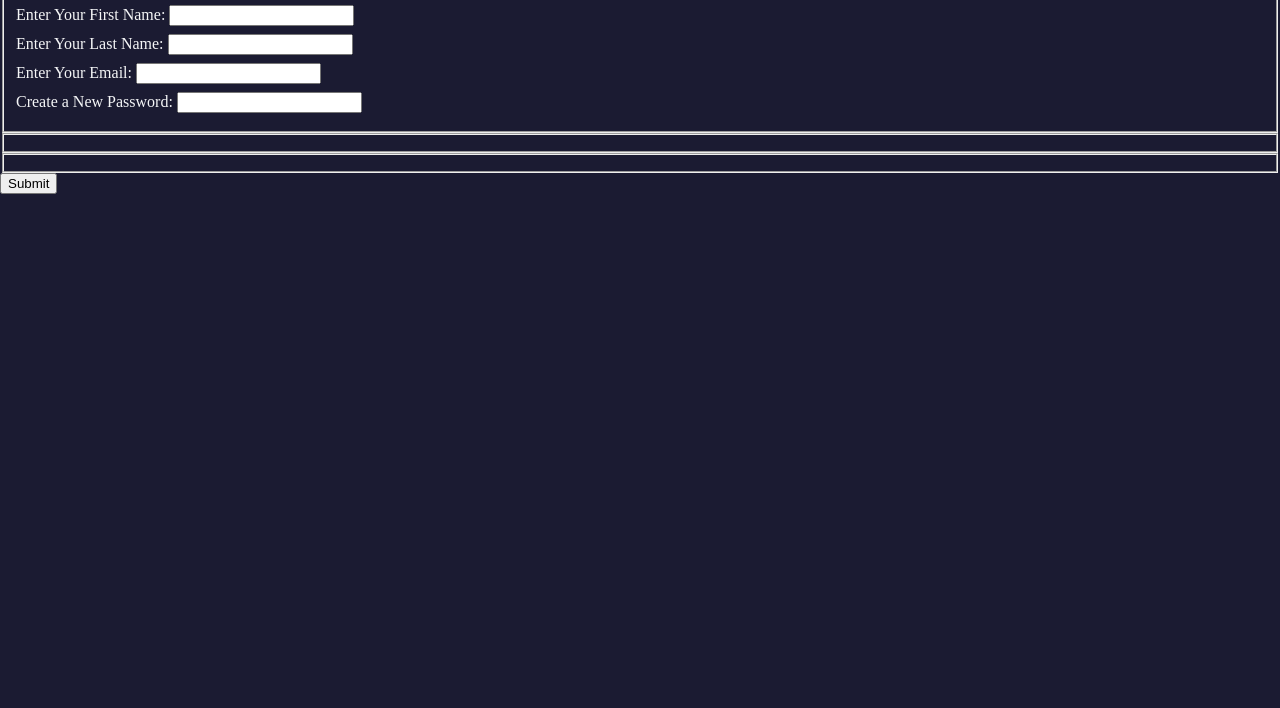
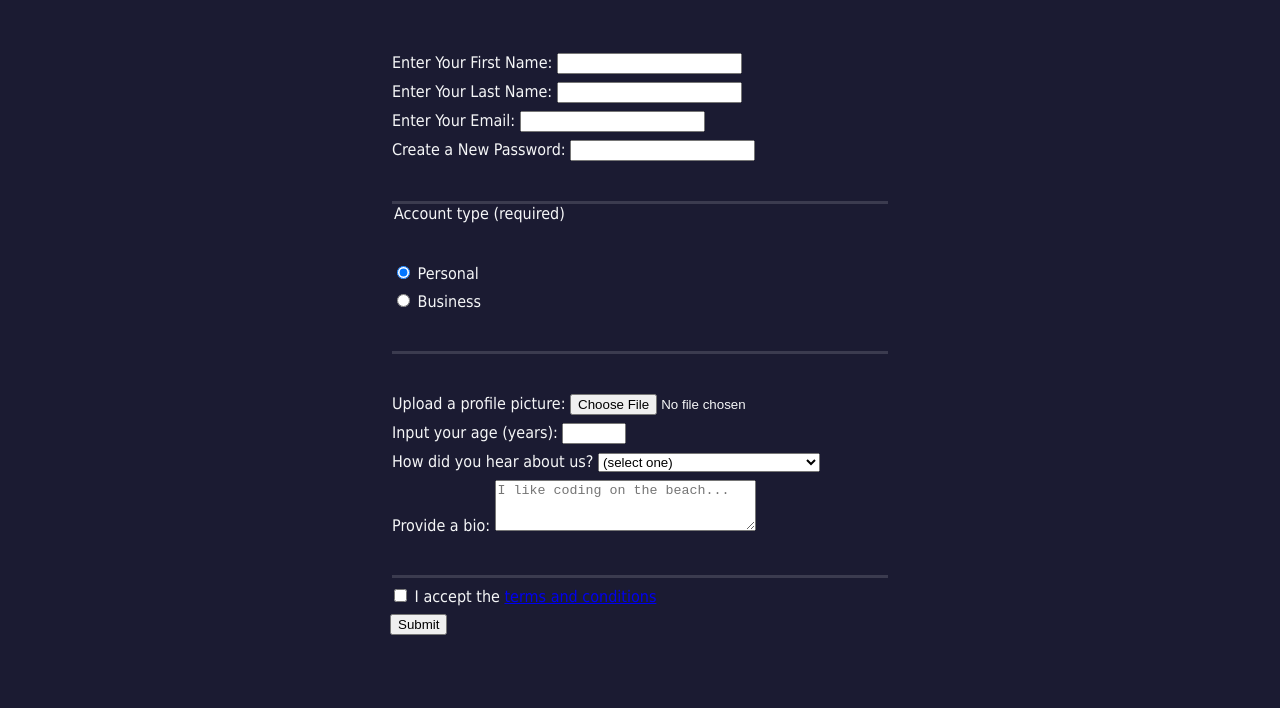
Before and after one commit to BhuwanDeveloper/100days, a plain HTML site: page day4/index.html in a window 1280 px wide. Shown: the part 124-832 px from the top of the page. Drawn offline with Linux system fonts and the light colour scheme.

Commit message:
Css Added

```diff
--- a/day4/index.html
+++ b/day4/index.html
@@ -12,13 +12,43 @@
     <p>Please fill out this form with the required information</p>
     <form method="post" action='https://register-demo.freecodecamp.org'>
         <fieldset>
-            <label for="first-name">Enter Your First Name: <input id="first-name" type="text" /></label>
-            <label for="last-name">Enter Your Last Name: <input id="last-name" type="text" /></label>
-            <label for="email">Enter Your Email: <input id="email" type="email" /></label>
-            <label for="new-password">Create a New Password: <input id="new-password" type="password" /></label>
+            <label for="first-name">Enter Your First Name: <input id="first-name" name="first-name" type="text"
+                    required /></label>
+            <label for="last-name">Enter Your Last Name: <input id="last-name" name="last-name" type="text"
+                    required /></label>
+            <label for="email">Enter Your Email: <input id="email" name="email" type="email" required /></label>
+            <label for="new-password">Create a New Password: <input id="new-password" name="new-password"
+                    type="password" pattern="[a-z0-5]{8,}" required /></label>
         </fieldset>
-        <fieldset></fieldset>
-        <fieldset></fieldset>
+        <fieldset>
+            <legend>Account type (required)</legend>
+            <label for="personal-account"><input id="personal-account" type="radio" name="account-type" checked />
+                Personal</label>
+            <label for="business-account"><input id="business-account" type="radio" name="account-type" />
+                Business</label>
+        </fieldset>
+        <fieldset>
+            <label for="profile-picture">Upload a profile picture: <input id="profile-picture" type="file"
+                    name="file" /></label>
+            <label for="age">Input your age (years): <input id="age" type="number" name="age" min="13"
+                    max="120" /></label>
+            <label for="referrer">How did you hear about us?
+                <select id="referrer" name="referrer">
+                    <option value="">(select one)</option>
+                    <option value="1">freeCodeCamp News</option>
+                    <option value="2">freeCodeCamp YouTube Channel</option>
+                    <option value="3">freeCodeCamp Forum</option>
+                    <option value="4">Other</option>
+                </select>
+            </label>
+            <label for="bio">Provide a bio:
+                <textarea id="bio" name="bio" rows="3" cols="30" placeholder="I like coding on the beach..."></textarea>
+            </label>
+        </fieldset>
+        <label for="terms-and-conditions">
+            <input id="terms-and-conditions" type="checkbox" required name="terms-and-conditions" /> I accept the <a
+                href="https://www.freecodecamp.org/news/terms-of-service/">terms and conditions</a>
+        </label>
         <input type="submit" value="Submit" />
     </form>
 </body>
--- a/day4/styles.css
+++ b/day4/styles.css
@@ -4,6 +4,27 @@ body {
   margin: 0;
   background-color: #1b1b32;
   color: #f5f6f7;
+  font-family: Tahoma;
+  font-size: 16px;
+}
+
+h1,
+p {
+  margin: 1em auto;
+  text-align: center;
+}
+
+form {
+  width: 60vw;
+  max-width: 500px;
+  min-width: 300px;
+  margin: 0 auto;
+}
+
+fieldset {
+  border: none;
+  padding: 2rem 0;
+  border-bottom: 3px solid rgb(59, 59, 79);
 }
 
 label {
```
